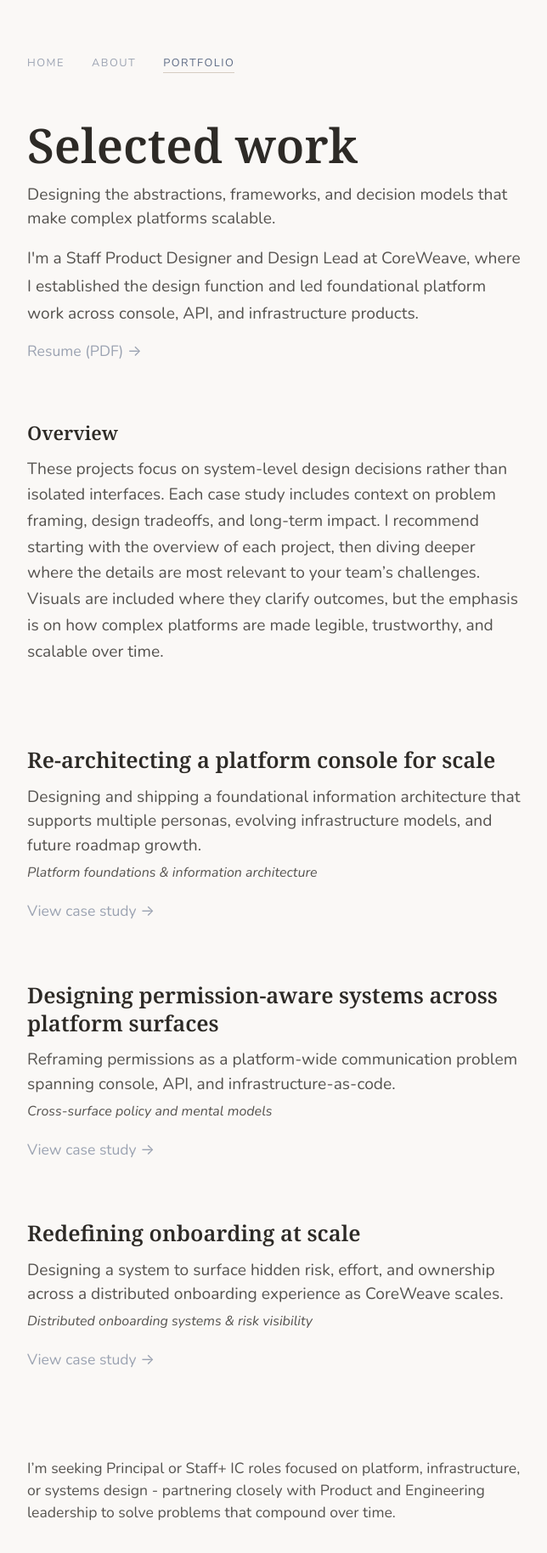
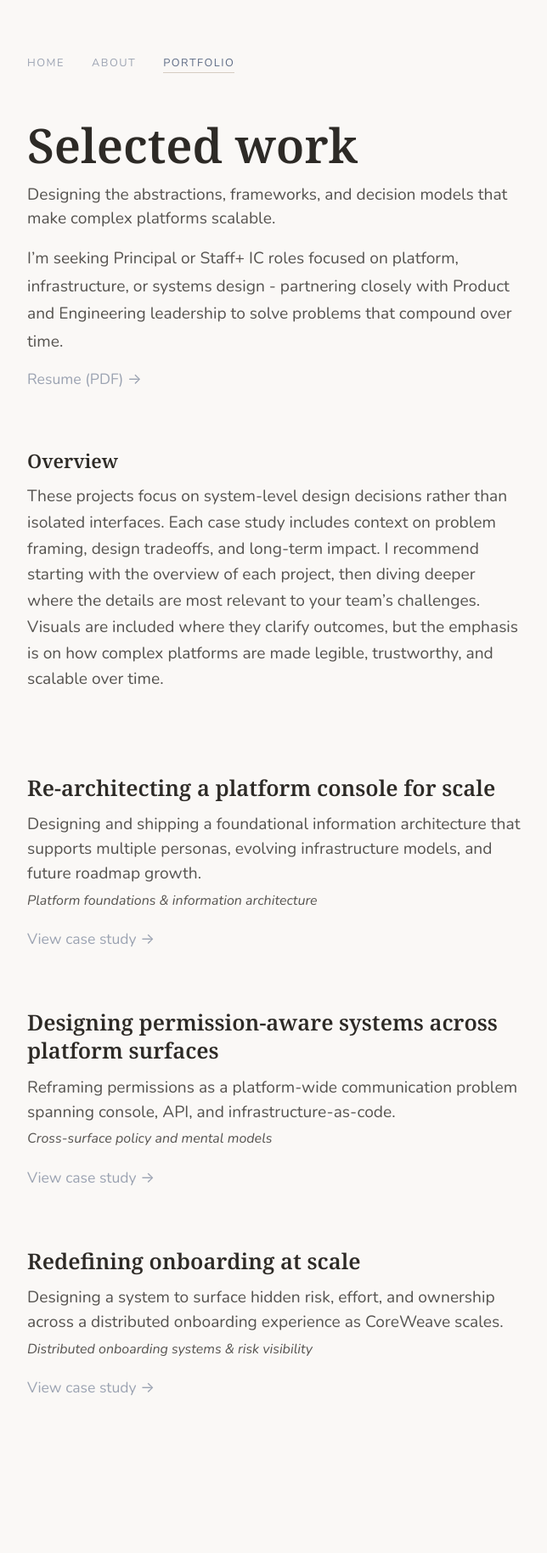
Before and after one commit to flores8/lauralee2025, a Next.js app: page /portfolio in a window 1280 px wide. Shown: the top 1828 px of the page at 85% size, without its empty margins (315-959 px from the left). After the commit the page ends 1747 px from the top, so only its background shows below. Built offline with nearby package versions, Linux system fonts and the light colour scheme.

Commit message:
update copy to improve consistency

```diff
--- a/app/(main)/about/page.js
+++ b/app/(main)/about/page.js
@@ -12,7 +12,8 @@ export default function About() {
         I'm a Staff Product Designer specializing in platform and infrastructure systems - designing the abstractions, frameworks, and foundations that help complex technical products scale.
         </p>
         <p>I began my career in user research with training in Human–Computer Interaction and psychology. Over time I grew restless - I wanted to not only study systems, but shape them. I transitioned into product design, bringing that systems lens with me - where thinking, making, and problem-solving coexist.</p>
-        <p>At CoreWeave, I established the design function and led foundational platform work that shaped how the company thinks about AI infrastructure products. Today, my work focuses on designing platform systems that make complex technology legible, scalable, and trustworthy. I'm drawn to problems where structure matters - where the right abstraction or framework can unlock teams and products.</p>
+        <p>At CoreWeave, I established the design function and lead foundational platform work that shapes how the company thinks about AI infrastructure products. Today, my work focuses on designing platform systems that make complex technology legible, scalable, and trustworthy. I'm drawn to problems where structure matters - where the right abstraction or framework can unlock teams and products.</p>
+        <p>Although my scope has included design leadership, my work has remained deeply hands-on — owning system design, interaction models, and platform foundations, and using leadership authority to remove structural drag rather than step away from design.</p>
         <p>My approach balances strategic systems thinking with hands-on execution, always asking: what needs to exist for this to scale well? I believe the best design is often invisible, felt rather than noticed. And I care deeply about how teams work together: clarity and rigor don't require cruelty, and trust is a prerequisite for good work.</p>
         <p>I'm especially excited about this moment in technology. AI is collapsing the distance between idea and execution, creating new opportunities for designers who understand systems to amplify judgment rather than replace it.</p>
         <p>Family life has sharpened my ability to navigate complexity, hold multiple perspectives, and make decisions with incomplete information - skills that translate directly into designing systems for diverse users and use cases.</p>
--- a/app/(main)/portfolio/[slug]/onboarding-at-scale.js
+++ b/app/(main)/portfolio/[slug]/onboarding-at-scale.js
@@ -25,6 +25,7 @@ export default function OnboardingAtScale() {
 
         <h2>Solution (high level)</h2>
         <p>I reframed onboarding from a linear flow into a distributed system, then designed a repeatable discovery and sense-making framework that continuously surfaced where effort, risk, and misalignment accumulated over time. Rather than prescribing a single solution, the work created a durable way for leadership to see onboarding clearly and make better decisions as conditions changed.</p>
+        <p>The framework itself became a durable system the org continues to use, not a one-time analysis.”</p>
         <h2>Impact</h2>
         <ul>
           <li>Shifted onboarding conversations from reactive fixes to systemic understanding</li>
--- a/app/(main)/portfolio/page.js
+++ b/app/(main)/portfolio/page.js
@@ -9,7 +9,7 @@ export default function Portfolio() {
       Designing the abstractions, frameworks, and decision models that make complex platforms scalable.
       </p>
       <p className="portfolio-role">
-        I'm a Staff Product Designer and Design Lead at CoreWeave, where I established the design function and led foundational platform work across console, API, and infrastructure products.
+      I’m seeking Principal or Staff+ IC roles focused on platform, infrastructure, or systems design - partnering closely with Product and Engineering leadership to solve problems that compound over time.
       </p>
 
       <p className="resume-link">
@@ -41,9 +41,7 @@ export default function Portfolio() {
           </div>
         ))}
       </div>
-      <div className="portfolio-outro">
-        <p>I’m seeking Principal or Staff+ IC roles focused on platform, infrastructure, or systems design - partnering closely with Product and Engineering leadership to solve problems that compound over time.</p>
-      </div>
+
     </div>
   )
 }
--- a/app/page.js
+++ b/app/page.js
@@ -7,7 +7,7 @@ export default function Home() {
       <p>I design platform products that make complex systems legible and scalable through clear abstractions, decision frameworks, and strategic foundations.
       </p>
       <p>
-      I'm a staff product designer leading design at the intersection of infrastructure, AI, and systems design - most recently at CoreWeave, where I established the design function and led foundational platform work. I believe the best products come from understanding how systems scale - not just technically, but organizationally - and designing the structures that help teams move faster with clarity.
+      I'm a staff product designer leading design at the intersection of infrastructure, AI, and systems design - at CoreWeave, where I established the design function and am leading foundational platform work. I believe the best products come from understanding how systems scale - not just technically, but organizationally - and designing the structures that help teams move faster with clarity.
       </p>
       <p><Link href="/portfolio" className="more-link">View systems case studies →</Link></p>
     </div>
```
